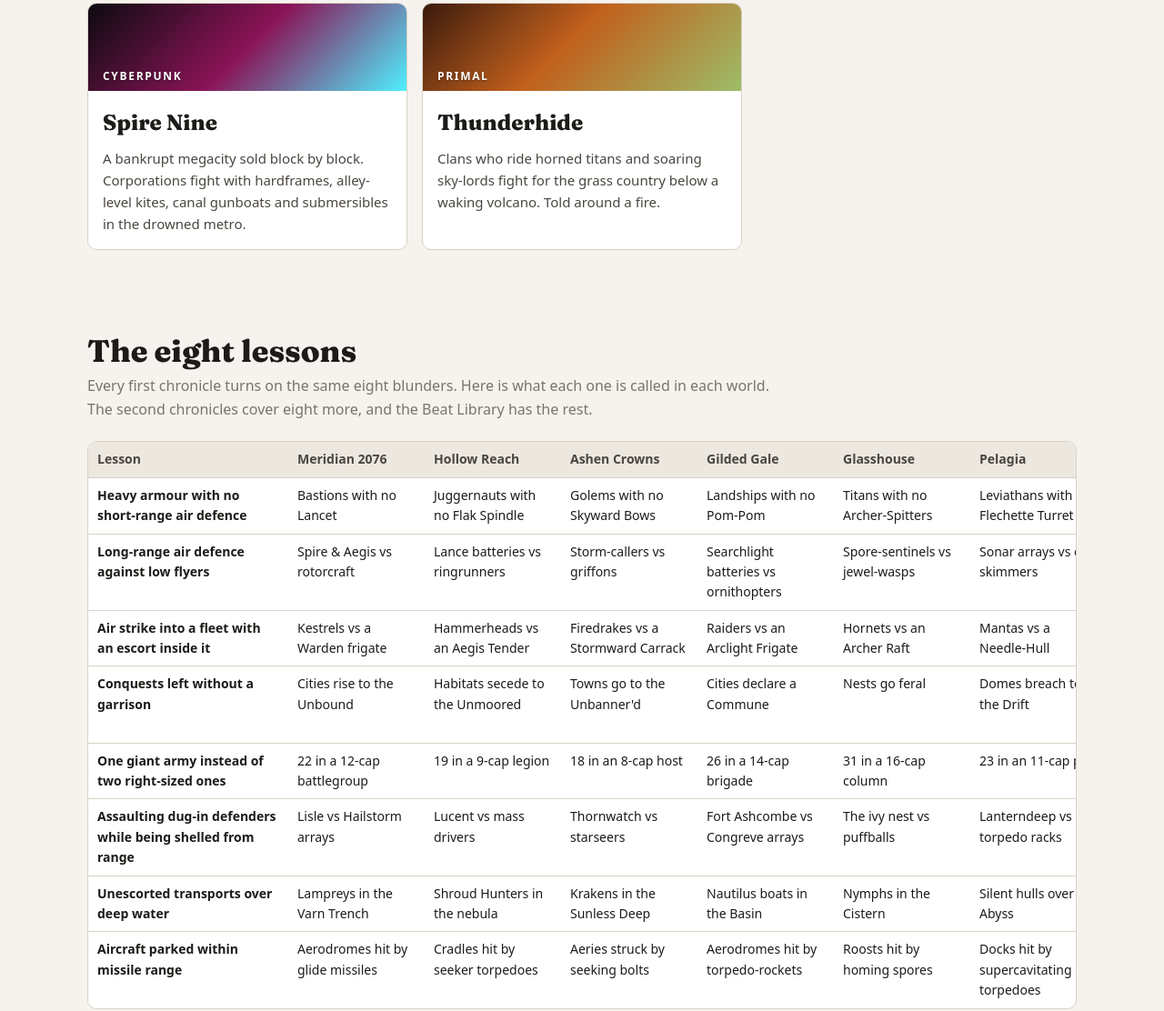
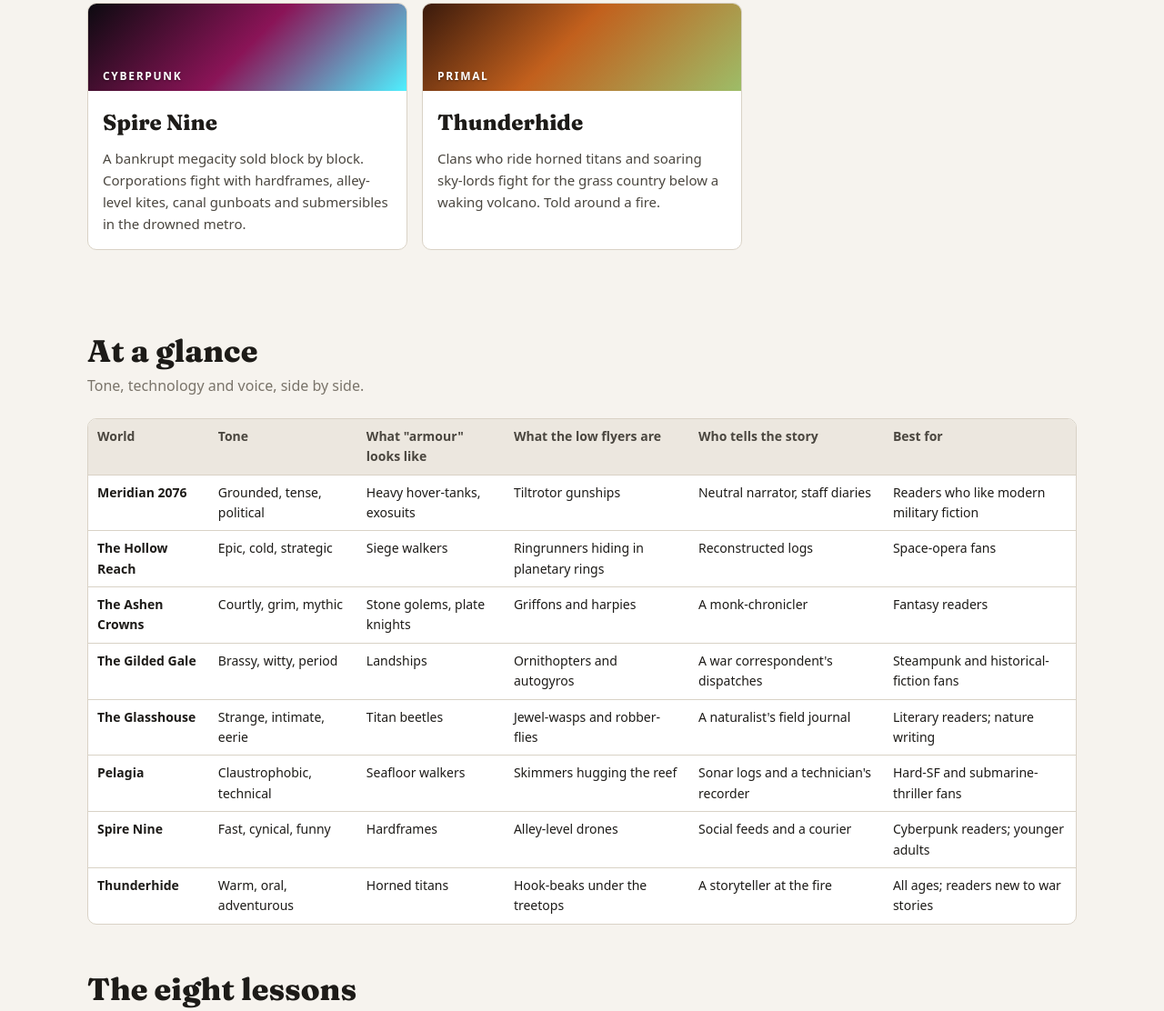
Before and after one commit to lmcgille/CoN, a plain HTML site: page index.html in a window 1280 px wide. Shown: the part 1056-2168 px from the top of the page at 91% size. Drawn offline with Linux system fonts and the light colour scheme.

Commit message:
Add at-a-glance comparison to hub
Co-Authored-By: Claude Opus 5.5 <noreply@anthropic.com>
Claude-Session: https://claude.ai/code/session_01BkzbfTZSyMEWQ8xvJmMVR3

```diff
--- a/index.html
+++ b/index.html
@@ -19,7 +19,7 @@
 <body>
 <header class="topbar"><div class="wrap">
   <a class="brand" href="index.html">Contested Worlds</a>
-  <nav class="toc"><a href="#worlds">Worlds</a><a href="#lessons">The eight lessons</a><a href="beats.html">Beat Library</a><a href="#how">How to read</a></nav>
+  <nav class="toc"><a href="#worlds">Worlds</a><a href="#glance">At a glance</a><a href="#lessons">The eight lessons</a><a href="beats.html">Beat Library</a><a href="#how">How to read</a></nav>
   <button class="theme-btn" type="button">Theme</button>
 </div></header>
 
@@ -33,6 +33,24 @@
   <h2>The worlds</h2>
   <p class="sec-sub">Pick a world. Each page stands on its own.</p>
   <div class="world-grid" id="world-grid"></div>
+</div></section>
+
+<section id="glance"><div class="wrap">
+  <h2>At a glance</h2>
+  <p class="sec-sub">Tone, technology and voice, side by side.</p>
+  <div class="tbl-wrap"><table>
+    <thead><tr><th>World</th><th>Tone</th><th>What "armour" looks like</th><th>What the low flyers are</th><th>Who tells the story</th><th>Best for</th></tr></thead>
+    <tbody>
+      <tr><td><b>Meridian 2076</b></td><td>Grounded, tense, political</td><td>Heavy hover-tanks, exosuits</td><td>Tiltrotor gunships</td><td>Neutral narrator, staff diaries</td><td>Readers who like modern military fiction</td></tr>
+      <tr><td><b>The Hollow Reach</b></td><td>Epic, cold, strategic</td><td>Siege walkers</td><td>Ringrunners hiding in planetary rings</td><td>Reconstructed logs</td><td>Space-opera fans</td></tr>
+      <tr><td><b>The Ashen Crowns</b></td><td>Courtly, grim, mythic</td><td>Stone golems, plate knights</td><td>Griffons and harpies</td><td>A monk-chronicler</td><td>Fantasy readers</td></tr>
+      <tr><td><b>The Gilded Gale</b></td><td>Brassy, witty, period</td><td>Landships</td><td>Ornithopters and autogyros</td><td>A war correspondent's dispatches</td><td>Steampunk and historical-fiction fans</td></tr>
+      <tr><td><b>The Glasshouse</b></td><td>Strange, intimate, eerie</td><td>Titan beetles</td><td>Jewel-wasps and robber-flies</td><td>A naturalist's field journal</td><td>Literary readers; nature writing</td></tr>
+      <tr><td><b>Pelagia</b></td><td>Claustrophobic, technical</td><td>Seafloor walkers</td><td>Skimmers hugging the reef</td><td>Sonar logs and a technician's recorder</td><td>Hard-SF and submarine-thriller fans</td></tr>
+      <tr><td><b>Spire Nine</b></td><td>Fast, cynical, funny</td><td>Hardframes</td><td>Alley-level drones</td><td>Social feeds and a courier</td><td>Cyberpunk readers; younger adults</td></tr>
+      <tr><td><b>Thunderhide</b></td><td>Warm, oral, adventurous</td><td>Horned titans</td><td>Hook-beaks under the treetops</td><td>A storyteller at the fire</td><td>All ages; readers new to war stories</td></tr>
+    </tbody>
+  </table></div>
 </div></section>
 
 <section id="lessons"><div class="wrap">
```
